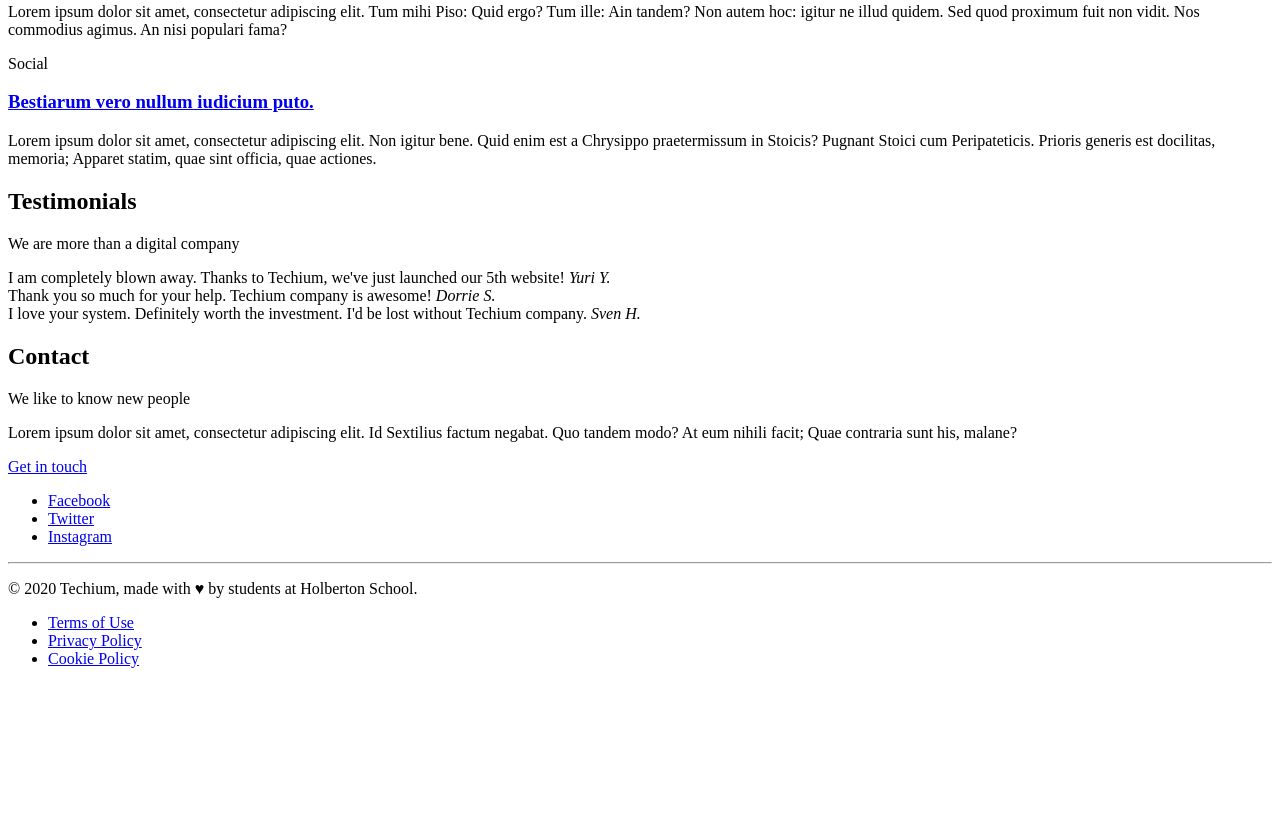
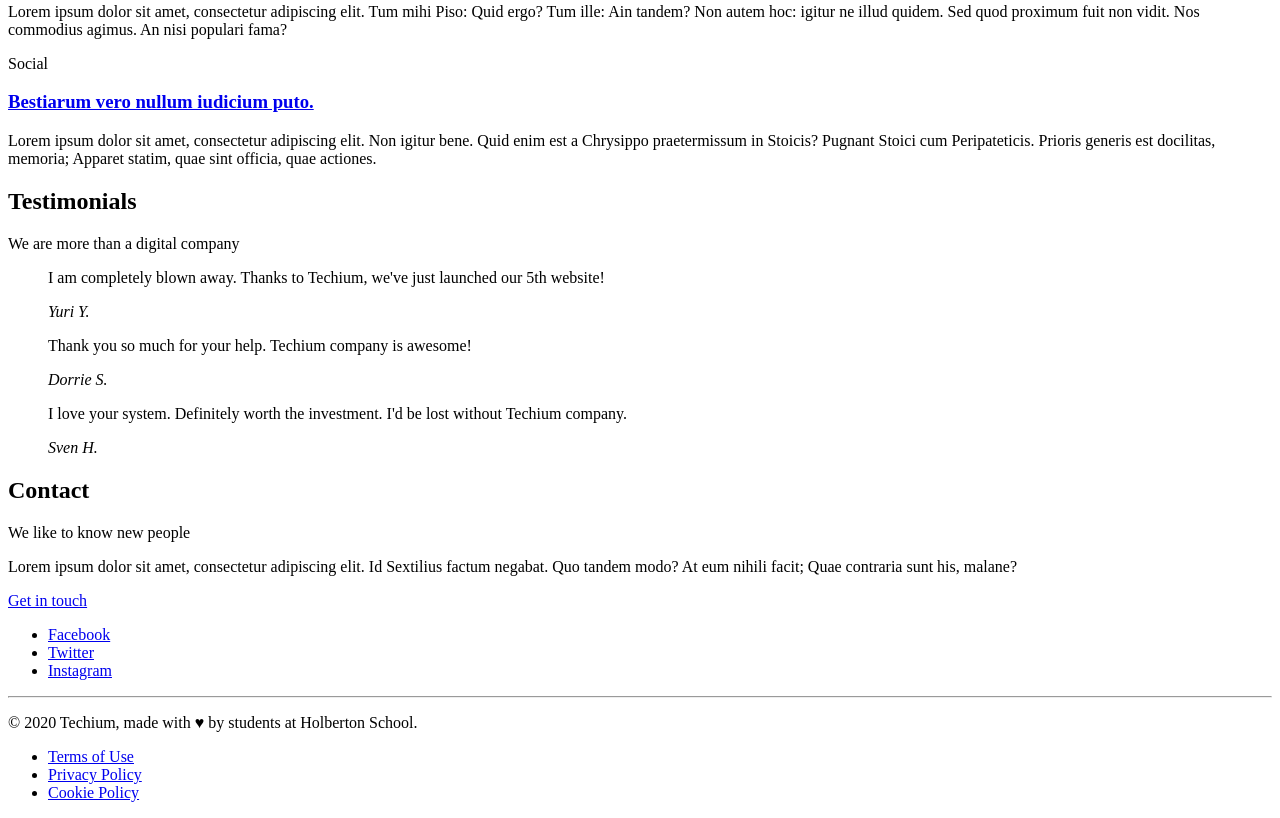
Before and after one commit to JhonathanAlejandro01/holbertonschool-web_front_end, a plain HTML site: page 0x00-html_advanced/29-index.html in a window 1280 px wide. Shown: the part 1507-2325 px from the top of the page. Before the commit the page ends 2191 px from the top, so only its background shows below. Drawn offline with Linux system fonts and the light colour scheme.

Commit message:
add blockquote

```diff
--- a/0x00-html_advanced/29-index.html
+++ b/0x00-html_advanced/29-index.html
@@ -164,18 +164,30 @@
           </header>
           <div>
             <article>
-              I am completely blown away. Thanks to Techium, we've just launched
-              our 5th website!
-              <cite>Yuri Y.</cite>
+              <blockquote>
+                <p>
+                  I am completely blown away. Thanks to Techium, we've just
+                  launched our 5th website!
+                </p>
+                <cite>Yuri Y.</cite>
+              </blockquote>
             </article>
             <article>
-              Thank you so much for your help. Techium company is awesome!
-              <cite>Dorrie S.</cite>
+              <blockquote>
+                <p>
+                  Thank you so much for your help. Techium company is awesome!
+                </p>
+                <cite>Dorrie S.</cite>
+              </blockquote>
             </article>
             <article>
-              I love your system. Definitely worth the investment. I'd be lost
-              without Techium company.
-              <cite>Sven H.</cite>
+              <blockquote>
+                <p>
+                  I love your system. Definitely worth the investment. I'd be
+                  lost without Techium company.
+                </p>
+                <cite>Sven H.</cite>
+              </blockquote>
             </article>
           </div>
         </div>
```
